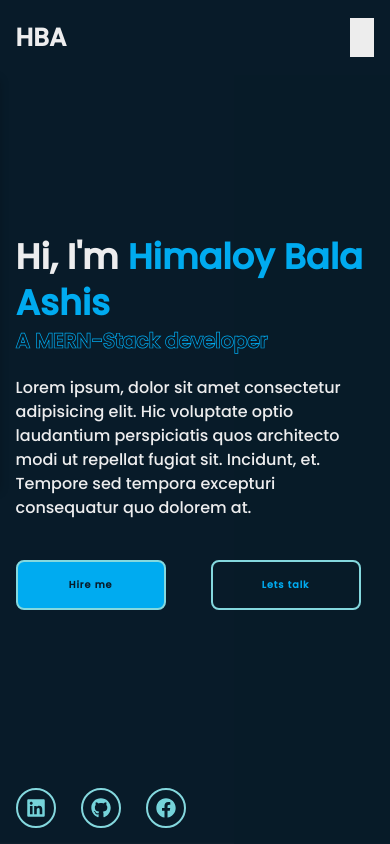
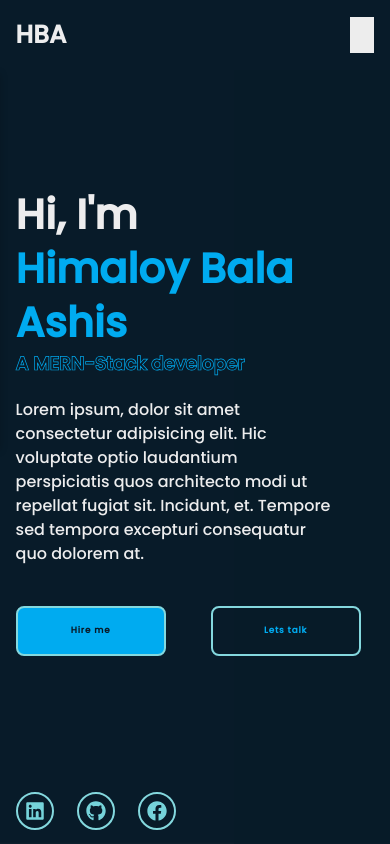
Before and after one commit to HimaloyAshis/portfolio-ab, a React (Vite) app: page / in a window 390 px wide. Shown: the top 844 px of the page. Built offline with nearby package versions, Linux system fonts and the light colour scheme; some icons are missing.

Commit message:
not done

```diff
--- a/src/Page/Home/Home.css
+++ b/src/Page/Home/Home.css
@@ -792,3 +792,75 @@ span{
     }
 
 }
+
+@media (max-width: 520px){
+
+    html{
+        font-size: 50%;
+    }
+
+    .home-content h1{
+        display: flex;
+        flex-direction: column;
+    }
+
+
+    .social{
+        width: 160px;
+    }
+
+    .social a{
+        width: 38px;
+        height: 38px;
+    }
+
+}
+
+@media (max-width: 414px){
+    .homes .image-hover{
+        pointer-events: none;
+        background: var(--bg-color);
+        opacity: .6;
+    }
+}
+
+@media (max-width: 462px){
+    .home-content h1{
+        font-size: 5.2rem;
+
+    }
+
+    .education{
+        padding: 10rem 4% 5rem 5%;
+    }
+
+    .contact form .input-box .input-field{
+        width: 100%;
+    }
+
+    .footer{
+        flex-direction: column;
+
+    }
+
+    .footer p{
+        margin-top: 2rem;
+        text-align: center;
+    }
+}
+
+@media (max-width: 371px){
+    .homes{
+        justify-content: center;
+    }
+
+    .home-content {
+        display: flex;
+        align-items: center;
+        flex-direction: column;
+        text-align: center;
+        margin-bottom: 3rem;
+    }
+
+
+}
```
